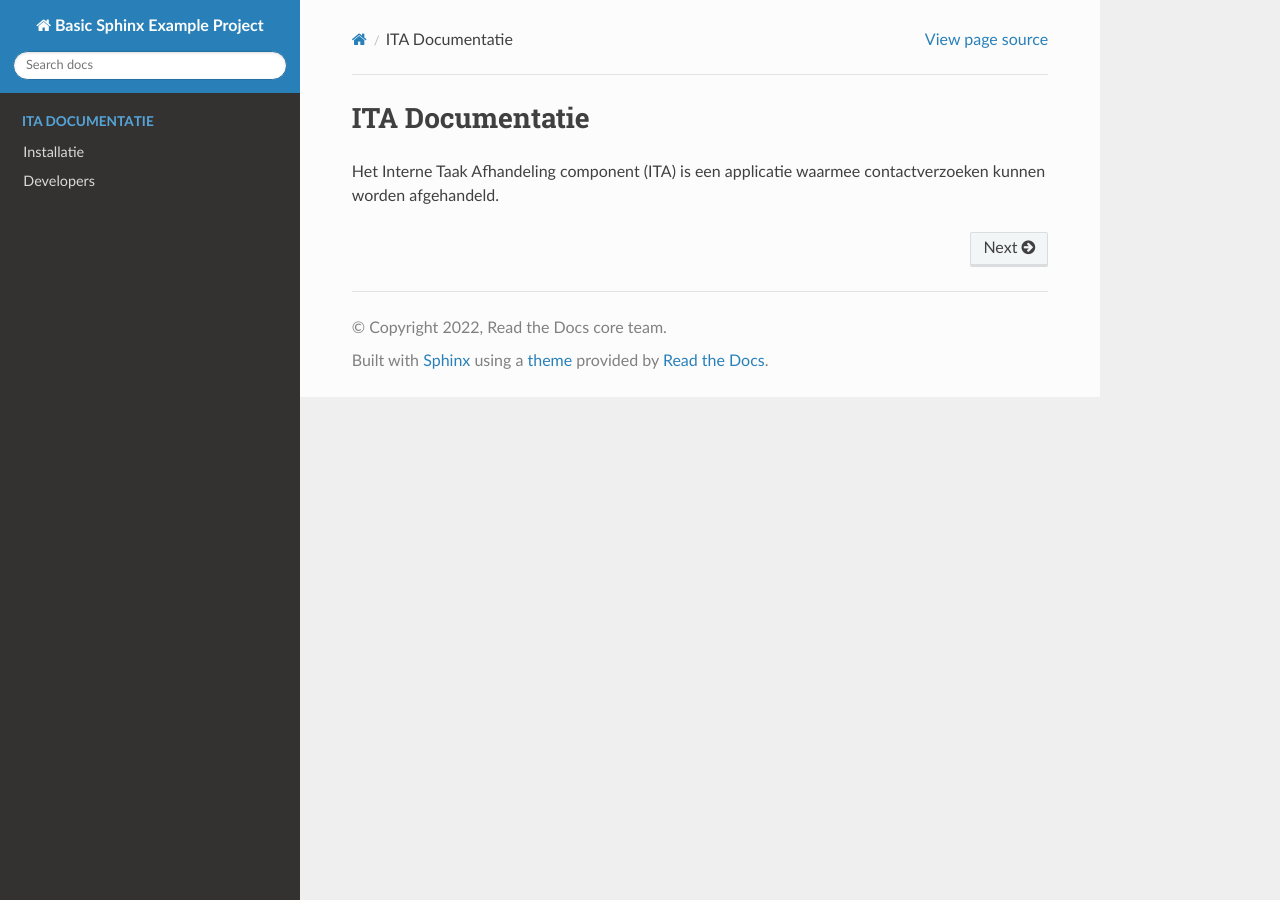
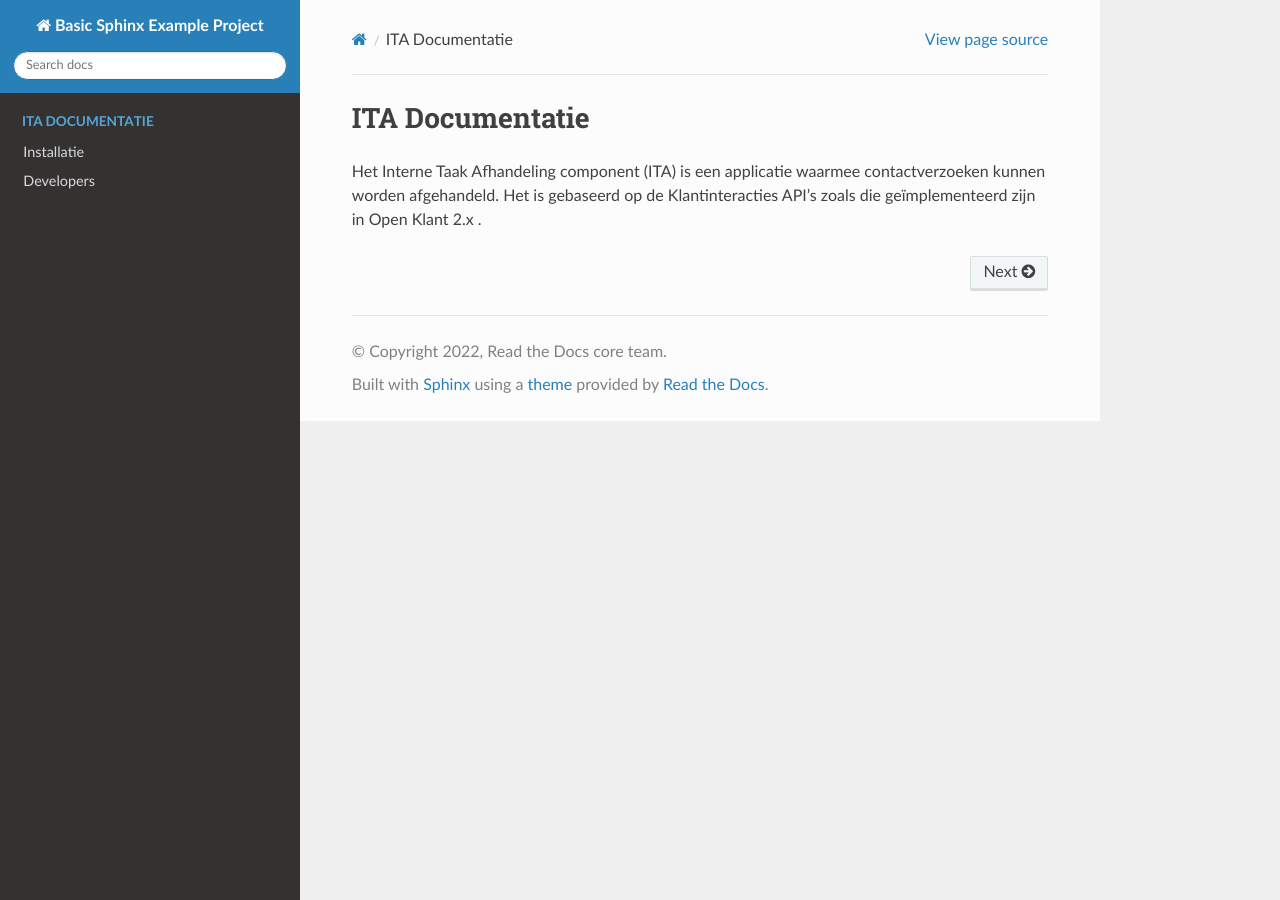
Before and after one commit to Interne-Taak-Afhandeling/.github, a Sphinx documentation site: the page built from docs/index.rst, in a window 1280 px wide. Built offline with Sphinx 7.4.7 and the Read the Docs theme 3.1.0, drawn with Linux system fonts in a browser that asks for light colours; pages that are not in the unit, such as notebooks, are missing from menus.

Commit message:
Small change to index.rst

```diff
--- a/docs/index.rst
+++ b/docs/index.rst
@@ -1,7 +1,8 @@
 ITA Documentatie
 =================
 
-Het Interne Taak Afhandeling component (ITA) is een applicatie waarmee contactverzoeken kunnen worden afgehandeld.
+Het Interne Taak Afhandeling component (ITA) is een applicatie waarmee contactverzoeken kunnen worden afgehandeld. Het is gebaseerd op de Klantinteracties API's zoals die geïmplementeerd zijn in Open Klant 2.x .
+
 
 .. toctree::
    :caption: ITA Documentatie
```
